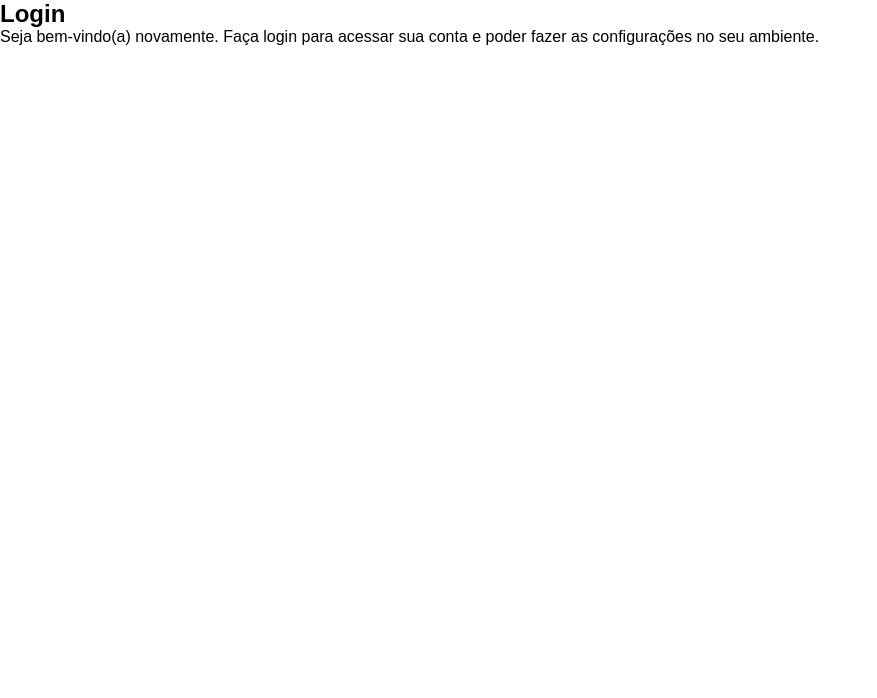
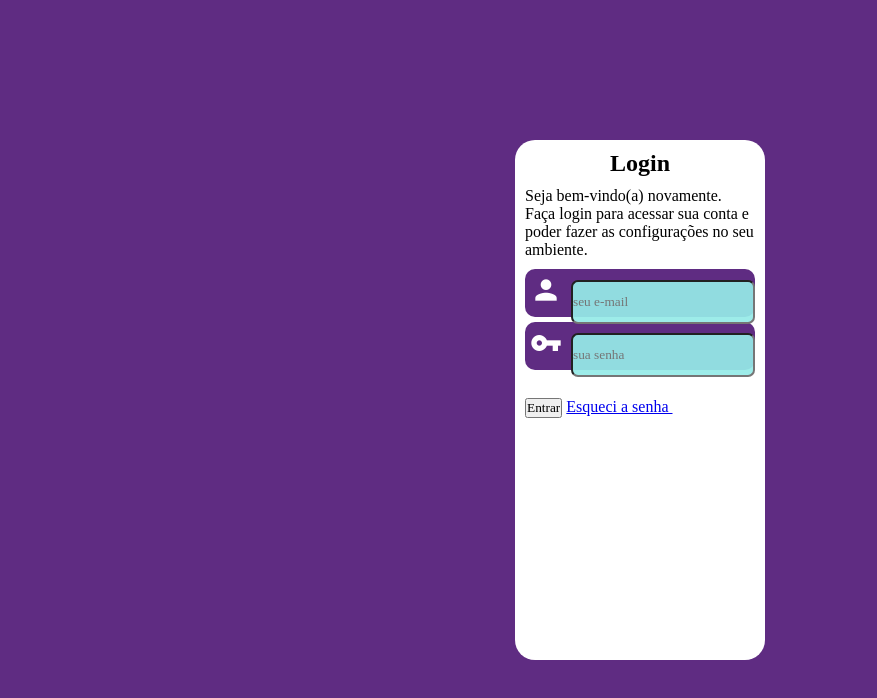
Before and after one commit to jhonseloi/projeto-login, a plain HTML site: page index.html in a window 1280 px wide. Shown: the whole page, without its empty margins (0-877 px from the left). Drawn offline with Linux system fonts and the light colour scheme.

Commit message:
atualização

```diff
--- a/estilos/style.css
+++ b/estilos/style.css
@@ -9,7 +9,7 @@ Roxo -> #5f2c82
 */
 
 * {
-    font-family: Arial, Helvetica, sans-serif;
+    font-family: 'Times New Roman', Times, serif;
     padding: 0px;
     margin: 0px;
 }
@@ -18,3 +18,61 @@ Roxo -> #5f2c82
     --verde: #49a09d;
     --roxo: #5f2c82;
 }
+
+body {
+    background-color: var(--roxo);
+    width: 100vw;
+    height: 100vh;
+}
+
+section {
+    background-color: white;
+    width: 250px;
+    height: 520px;
+    position: absolute;
+    border-radius: 20px;
+}
+
+section h1 {
+    text-align: center;
+}
+
+section p {
+    padding: 10px 0px;
+}
+
+section#login {
+    position: absolute;
+    top: 50%;
+    left: 50%;
+    transform: translate(-50%, -50%);
+}
+
+div#imagem {
+    background: black url('../imagens/metal.jpg');
+}
+
+div#formulario {
+    padding: 10px;
+}
+
+.campo {
+    background-color: var(--roxo);
+    margin-bottom: 5px;
+    width: 230px;
+    height: 48px;
+    border-radius: 10px;
+}
+
+.campo input {
+    background-color: rgba(150, 235, 232, 0.925);
+    width: 180px;
+    height: 40px;
+    border-radius: 7px;
+}
+
+.material-icons {
+    color: white;
+    font-size: 2em;
+    padding: 5px;
+}
--- a/index.html
+++ b/index.html
@@ -5,6 +5,7 @@
     <meta http-equiv="X-UA-Compatible" content="IE=edge">
     <meta name="viewport" content="width=device-width, initial-scale=1.0">
     <title>Login</title>
+    <link href="https://fonts.googleapis.com/icon?family=Material+Icons" rel="stylesheet">
     <link rel="stylesheet" href="estilos/style.css">
 </head>
 <body>
@@ -16,6 +17,23 @@
             <div id="formulario">
                 <h1>Login</h1>
                 <p>Seja bem-vindo(a) novamente. Faça login para acessar sua conta e poder fazer as configurações no seu ambiente.</p>
+                <form action="login.php" method="post" autocomplete="on">
+                    <div class="campo">
+                        <span class="material-icons">person</span>
+                        <label for="iemail"></label>
+                        <input type="email" name="email" id="iemail" placeholder="seu e-mail" autocomplete="email" required minlength="10" required maxlength="30">
+                    </div>
+                    <div class="campo">
+                        <span class="material-icons">vpn_key</span>
+                        <label for="isenha"></label>
+                        <input type="password" name="senha" id="isenha" placeholder="sua senha" autocomplete="current-password" required minlength="8" maxlength="30">
+                    </div>
+                    <input type="submit" value="Entrar">
+                    <a href="esqueci.html">
+                        Esqueci a senha <span class="material-icons">mail</span>
+                    </a>
+                </form>
+                </form>
             </div>
         </section>
     </main>
```
